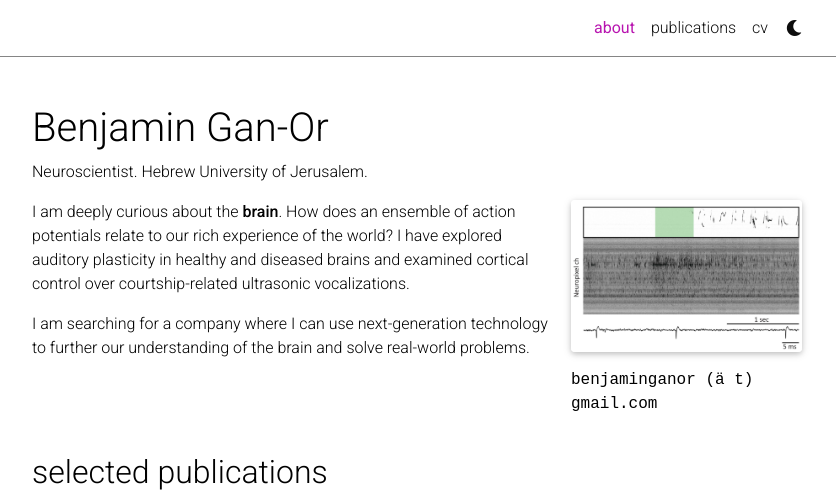
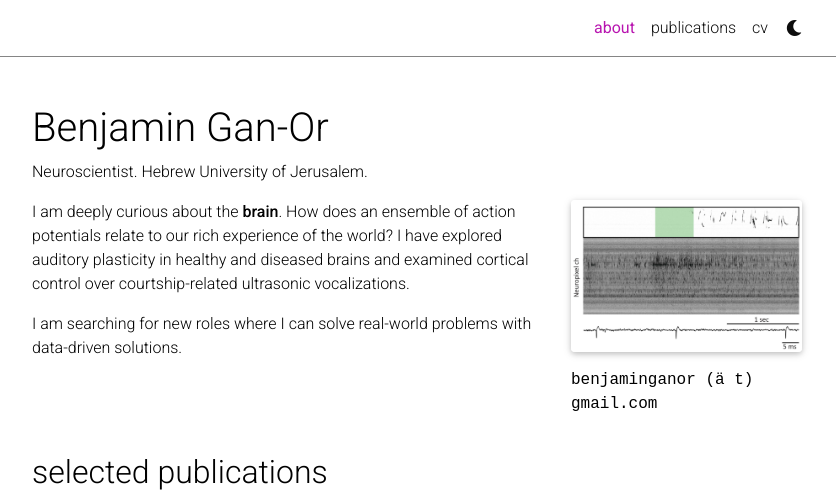
Before and after one commit to benganor/BGO, a Jekyll site: the page built from _pages/about.md, in a window 1280 px wide, cut to the strip 0-503 px from the top of the page. Shown: the whole strip, without its empty margins (223-1059 px from the left). Built offline with Jekyll 4.4.1, drawn with Linux system fonts in a browser that asks for light colours; full-size pictures stand in for the smaller copies a plugin makes; comment, search, counter and statistics services are not loaded; a style sheet for code colours, icons or effects is not loaded.

Commit message:
Update about.md

```diff
--- a/_pages/about.md
+++ b/_pages/about.md
@@ -20,4 +20,4 @@ I am deeply curious about the **brain**. How does an ensemble of action potentia
 I have explored auditory plasticity in healthy and diseased brains and
 examined cortical control over courtship-related ultrasonic vocalizations.
 
-I am searching for a company where I can use next-generation technology to further our understanding of the brain and solve real-world problems.
+I am searching for new roles where I can solve real-world problems with data-driven solutions.
```
